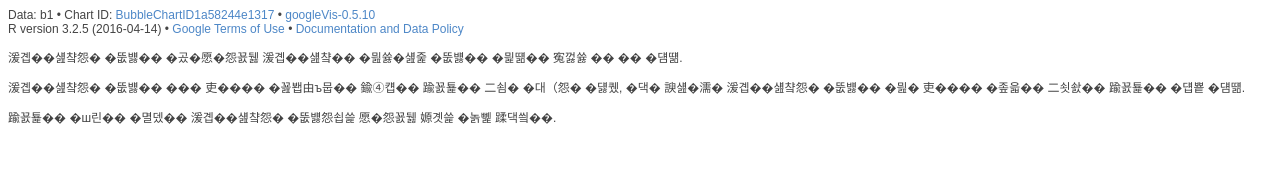
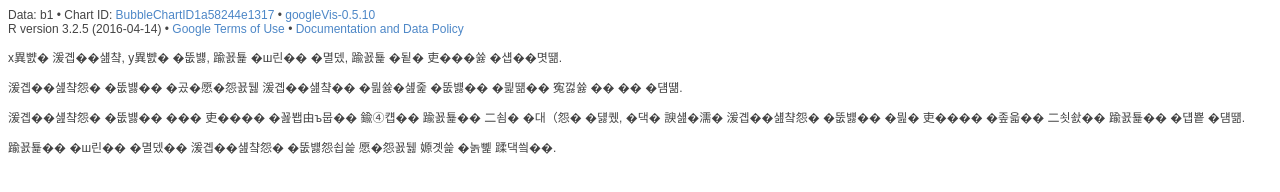
Before and after one commit to dykim924/dykim924.github.io, a plain HTML site: page BubbleChart.html in a window 1280 px wide. Drawn offline with Linux system fonts and the light colour scheme; a script that the page names is missing.

Commit message:
Update BubbleChart.html

```diff
--- a/BubbleChart.html
+++ b/BubbleChart.html
@@ -1261,6 +1261,7 @@ callbacks.shift()();
   &#8226; <a href="https://developers.google.com/terms/">Google Terms of Use</a> &#8226; <a href="https://google-developers.appspot.com/chart/interactive/docs/gallery/bubblechart">Documentation and Data Policy</a>
 </span></div>
 <div>
+<p>x축은 기대수명, y축은 소득, 버블 크기는 인구, 버블 색은 지역을 나타낸다. </p>
 <p>기대수명과 소득의 상관관계는 기대수명이 높을수록 소득이 높다는 것을 알 수 있다.</p>
 <p>기대수명과 소득이 낮은 지역은 아프리카인 빨간색 버블이 주를 이루고 있고, 이와 반대로 기대수명과 소득이 높은 지역은 유럽인 주황색 버블이 눈에 띈다.</p>
 <p>버블의 크기인 인구는 기대수명과 소득과의 관계는 거의 없어 보인다.</p>
```
